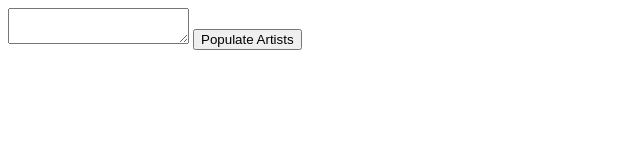
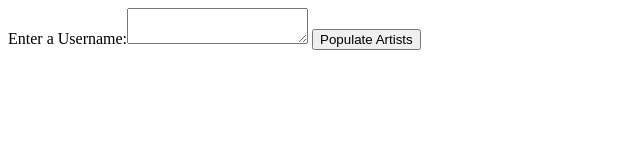
Before and after one commit to casey1173/Squadified, a website: page public/index.html in a window 1280 px wide. Shown: the whole page, without its empty margins (0-640 px from the left). Drawn offline with nearby package versions, Linux system fonts and the light colour scheme.

Commit message:
using webstorm

```diff
--- a/public/index.html
+++ b/public/index.html
@@ -10,7 +10,7 @@
     <link rel="stylesheet" href="./styles.css">
 </head>
 <body>
-    <textarea id="userCode"></textarea>
+<label for="userCode">Enter a Username:</label><textarea id="userCode"></textarea>
     <button id="getArtists">Populate Artists</button>
     <ol id="artists"></ol>
 </body>
```
